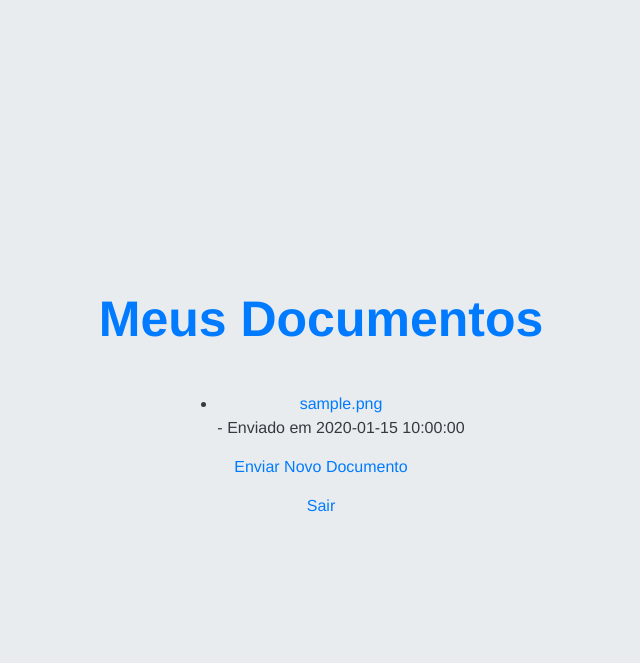
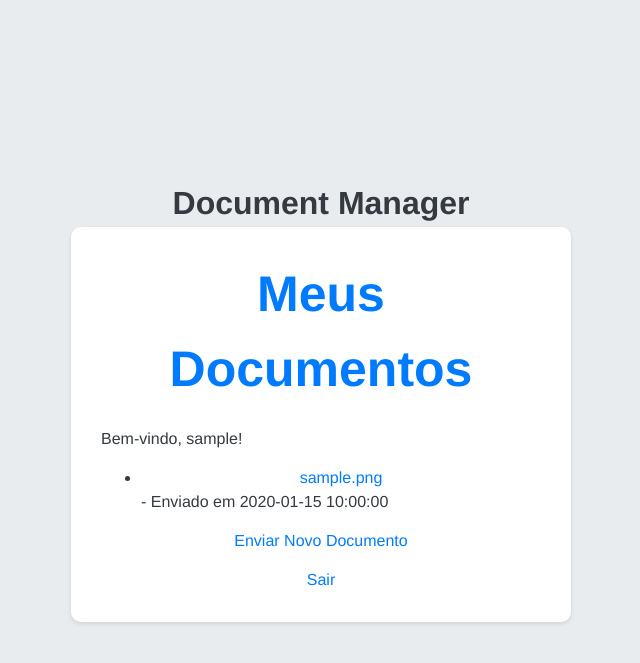
Before and after one commit to IsabellaAlves21/Doc_manager, a PHP site: page /view_documents.php in a window 1280 px wide. Shown: the top 663 px of the page, without its empty margins (319-959 px from the left). Run offline with PHP 8.4, Linux system fonts and the light colour scheme; the visitor is signed in with stand-in values (Sample User, id 1); tables that the repository leaves empty or names only in its code hold one stand-in row (values such as "Sample post").

Commit message:
proposta concluida

```diff
--- a/view_documents.php
+++ b/view_documents.php
@@ -9,6 +9,12 @@ if (!isset($_SESSION['user_id'])) {
 
 $user_id = $_SESSION['user_id'];
 
+// Obter o nome de usuário
+$stmt = $pdo->prepare("SELECT username FROM users WHERE id = ?");
+$stmt->execute([$user_id]);
+$user = $stmt->fetch(PDO::FETCH_ASSOC);
+
+// Obter os documentos do usuário
 $stmt = $pdo->prepare("SELECT * FROM documents WHERE user_id = ?");
 $stmt->execute([$user_id]);
 $documents = $stmt->fetchAll(PDO::FETCH_ASSOC);
@@ -20,7 +26,16 @@ $documents = $stmt->fetchAll(PDO::FETCH_ASSOC);
     <title>Meus Documentos</title>
 </head>
 <body>
+    <header>
+        <h1>Document Manager</h1>
+    </header>
+    <div class="container">
         <h2>Meus Documentos</h2>
+        <?php if ($user): ?>
+            <div class="welcome-message">
+                Bem-vindo, <?php echo htmlspecialchars($user['username']); ?>!
+            </div>
+        <?php endif; ?>
         <ul>
             <?php foreach ($documents as $doc): ?>
                 <li>
@@ -30,7 +45,10 @@ $documents = $stmt->fetchAll(PDO::FETCH_ASSOC);
                 </li>
             <?php endforeach; ?>
         </ul>
+        <div class="links">
             <a href="upload.php">Enviar Novo Documento</a>
             <a href="logout.php">Sair</a>
+        </div>
+    </div>
 </body>
 </html>
```
Also changed, not shown: register.php (+14 -4 lines), 1 other file. Lines whose indentation alone changed are shown as unchanged.
